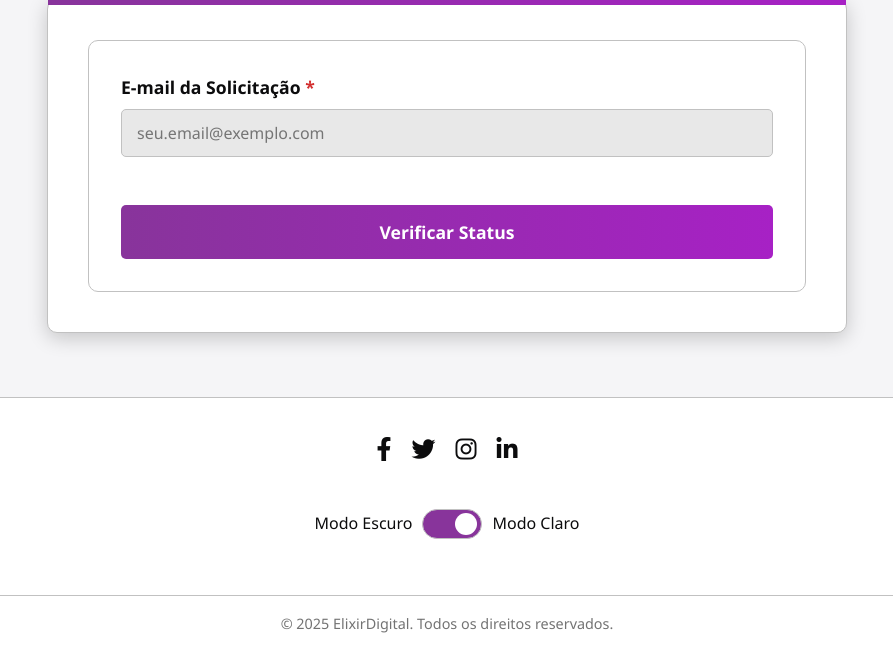
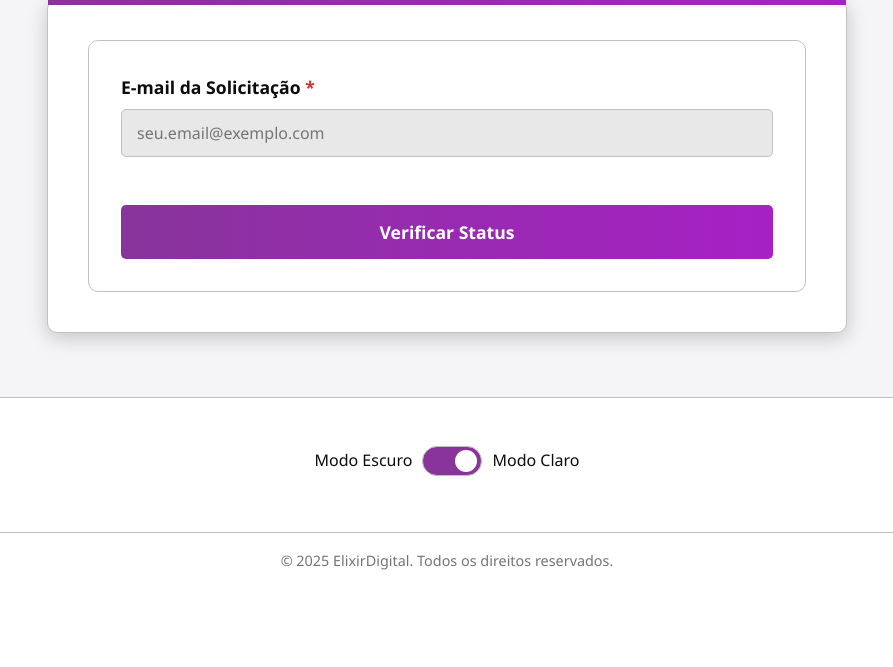
Before and after one commit to eclipsepackage/ElixirDigital, a Flask app: page /acompanhamento in a window 1280 px wide. Shown: the part 605-1272 px from the top of the page, without its empty margins (193-1086 px from the left). After the commit the page ends 1175 px from the top, so only its background shows below. Run offline with Flask 3, Linux system fonts and the light colour scheme.

Commit message:
Timeline retirada, página do blog sem icones das redes socias da equipe.

```diff
--- a/static/js/script.js
+++ b/static/js/script.js
@@ -222,15 +222,10 @@ function initializeTrackingSystem() {
     // Demo data for tracking requests
     const demoRequests = {
       "cliente@exemplo.com": {
-        id: "ELX2025001",
         company: "Empresa Exemplo Ltda.",
-        type: "Website Corporativo",
         date: "15/09/2025",
         status: "pending", // pending, approved, rejected
-        timeline: [
-          { date: "15/09/2025", content: "Solicitação recebida" },
-          { date: "16/09/2025", content: "Solicitação em análise pela equipe técnica" },
-        ],
+
       },
       "outro@cliente.com": {
         id: "ELX2025002",
@@ -238,12 +233,6 @@ function initializeTrackingSystem() {
         type: "Sistema Personalizado",
         date: "10/09/2025",
         status: "approved",
-        timeline: [
-          { date: "10/09/2025", content: "Solicitação recebida" },
-          { date: "12/09/2025", content: "Solicitação em análise pela equipe técnica" },
-          { date: "14/09/2025", content: "Solicitação aprovada" },
-          { date: "15/09/2025", content: "Contrato enviado para assinatura" },
-        ],
       },
       "terceiro@empresa.com": {
         id: "ELX2025003",
@@ -251,11 +240,6 @@ function initializeTrackingSystem() {
         type: "Aplicativo Mobile",
         date: "05/09/2025",
         status: "rejected",
-        timeline: [
-          { date: "05/09/2025", content: "Solicitação recebida" },
-          { date: "07/09/2025", content: "Solicitação em análise pela equipe técnica" },
-          { date: "10/09/2025", content: "Solicitação recusada - Fora do escopo atual" },
-        ],
       },
     }
 
--- a/templates/acompanhamento.html
+++ b/templates/acompanhamento.html
@@ -57,31 +57,7 @@
                 </div>
             </div>
 
-            <div class="status-timeline">
-                <h3 class="timeline-title">Histórico de Status</h3>
-                <div class="timeline" id="statusTimeline">
-                    <!-- Timeline items will be added dynamically -->
-                </div>
-            </div>
-
             <a href="{{url_for('acompanhamento')}}" class="back-button">Nova Consulta</a>
         </div>
     </section>
 {% endblock %}
-
-{% block social_links %}
-<div class="social-links">
-    <a href="https://facebook.com/elixirdigital" class="social-link" target="_blank">
-        <i class="fab fa-facebook-f"></i>
-    </a>
-    <a href="https://twitter.com/elixirdigital" class="social-link" target="_blank">
-        <i class="fab fa-twitter"></i>
-    </a>
-    <a href="https://instagram.com/elixirdigital" class="social-link" target="_blank">
-        <i class="fab fa-instagram"></i>
-    </a>
-    <a href="https://linkedin.com/company/elixirdigital" class="social-link" target="_blank">
-        <i class="fab fa-linkedin-in"></i>
-    </a>
-</div>
-{% endblock %}
```
